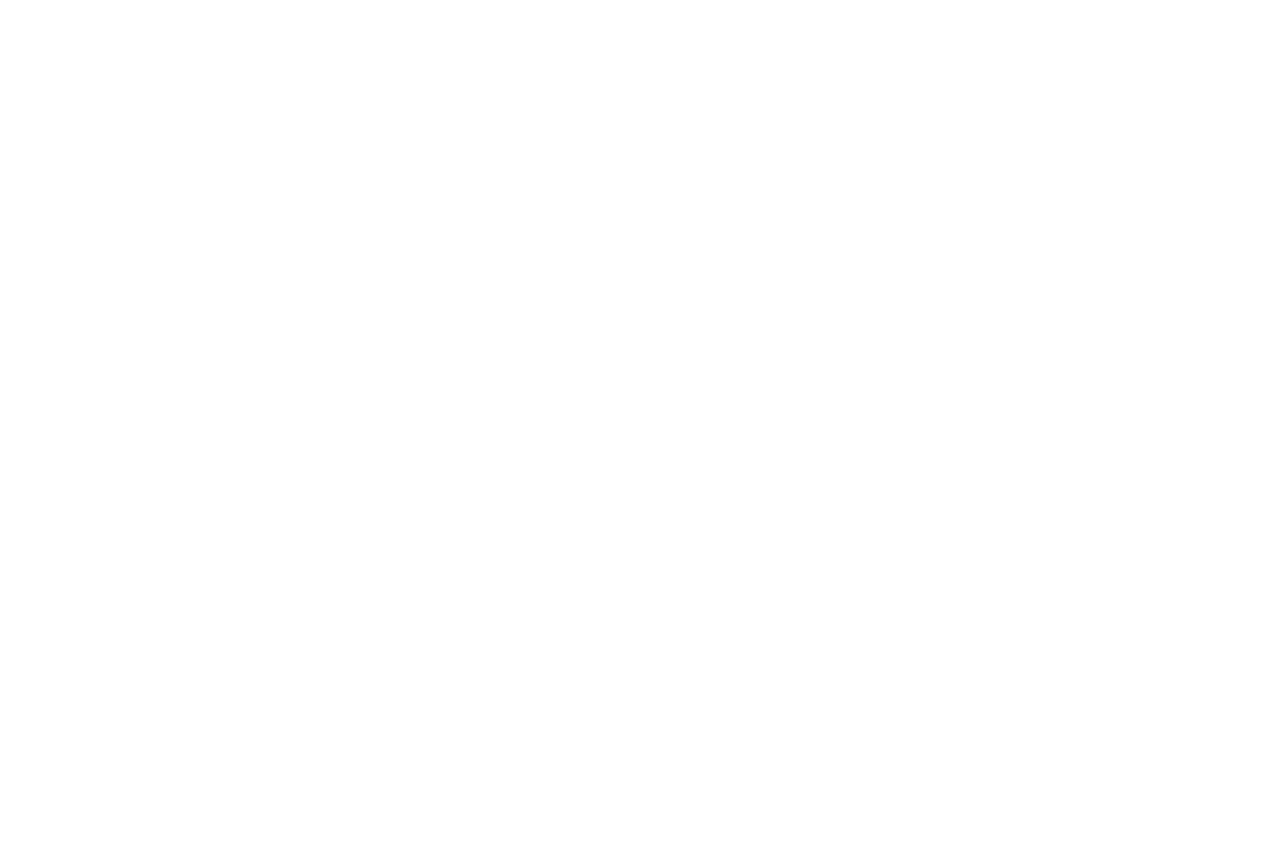
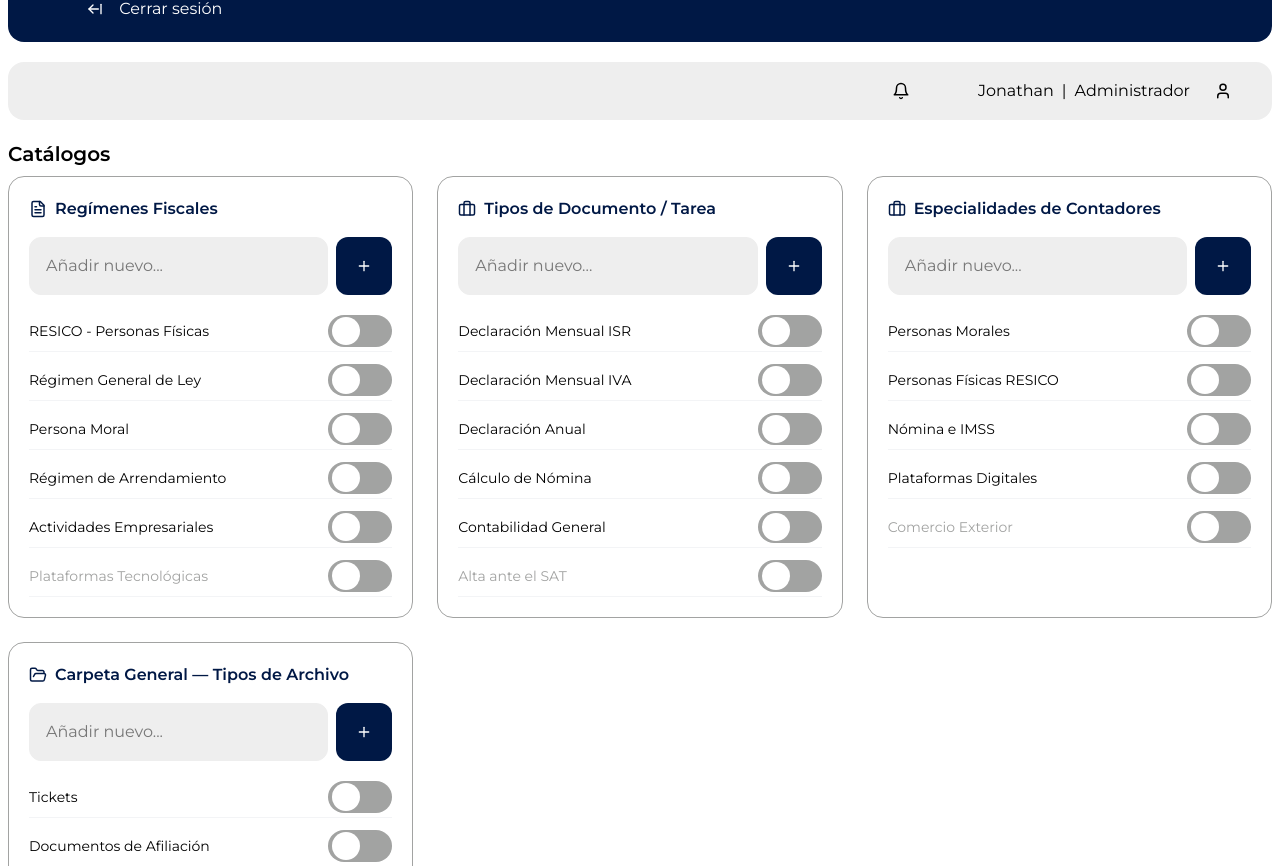
Before and after one commit to DespachoRC/despacho_rc, a Next.js app: page /dashboard/catalogs in a window 1280 px wide. Before the commit this address had no page. Shown: the part 434-1300 px from the top of the page. Before the commit the page ends 800 px from the top, so only its background shows below. Built offline with nearby package versions, Linux system fonts and the light colour scheme.

Commit message:
feat: implementar vista de catálogos

```diff
--- /dev/null
+++ b/app/dashboard/catalogs/page.tsx
@@ -0,0 +1,98 @@
+import { LuPlus, LuFileText, LuBriefcase, LuFolderOpen } from "react-icons/lu";
+import { Input } from "@/app/components/ui/Input";
+import { Button } from "@/app/components/ui/Button";
+
+export default function Catalogs() {
+
+    const catalogosData = [
+        {
+            titulo: "Regímenes Fiscales",
+            icon: <LuFileText />,
+            items: [
+            { id: "1", nombre: "RESICO - Personas Físicas", activo: true },
+            { id: "2", nombre: "Régimen General de Ley", activo: true },
+            { id: "3", nombre: "Persona Moral", activo: true },
+            { id: "4", nombre: "Régimen de Arrendamiento", activo: true },
+            { id: "5", nombre: "Actividades Empresariales", activo: true },
+            { id: "6", nombre: "Plataformas Tecnológicas", activo: false },
+            ]
+        },
+        {
+            titulo: "Tipos de Documento / Tarea",
+            icon: <LuBriefcase />,
+            items: [
+            { id: "1", nombre: "Declaración Mensual ISR", activo: true },
+            { id: "2", nombre: "Declaración Mensual IVA", activo: true },
+            { id: "3", nombre: "Declaración Anual", activo: true },
+            { id: "4", nombre: "Cálculo de Nómina", activo: true },
+            { id: "5", nombre: "Contabilidad General", activo: true },
+            { id: "6", nombre: "Alta ante el SAT", activo: false },
+            ]
+        },
+        {
+            titulo: "Especialidades de Contadores",
+            icon: <LuBriefcase />,
+            items: [
+            { id: "1", nombre: "Personas Morales", activo: true },
+            { id: "2", nombre: "Personas Físicas RESICO", activo: true },
+            { id: "3", nombre: "Nómina e IMSS", activo: true },
+            { id: "4", nombre: "Plataformas Digitales", activo: true },
+            { id: "5", nombre: "Comercio Exterior", activo: false },
+            ]
+        },
+        {
+            titulo: "Carpeta General — Tipos de Archivo",
+            icon: <LuFolderOpen />,
+            items: [
+            { id: "1", nombre: "Tickets", activo: true },
+            { id: "2", nombre: "Documentos de Afiliación", activo: true },
+            { id: "3", nombre: "Facturas", activo: true },
+            ]
+        }
+    ];
+
+    return(
+        <div className="w-full h-full grid gap-2 grid-cols-1 grid-rows-[60_1fr]">
+            <div className="flex items-center">
+                <h1 className="xl:text-xl font-semibold">Catálogos</h1>
+            </div>
+            <div className="grid grid-cols-3 gap-6">
+                {catalogosData.map((catalogo, index) => (
+                    <div key={index} className="flex flex-col gap-4 bg-white border border-dark-gray rounded-2xl p-5">
+                        <div className="flex items-center gap-2 text-primary">
+                            <span className="text-lg">{catalogo.icon}</span>
+                            <h2 className="font-semibold">{catalogo.titulo}</h2>
+                        </div>
+                        <form action="" method="post" className="flex gap-2">
+                            <Input
+                                isLabelNeed={false}
+                                type="text"
+                                name="add_new_regime"
+                                placeHolder="Añadir nuevo..."
+                            />
+                            <Button
+                                icon={<LuPlus />}
+                                className="px-5"
+                            />
+                        </form>
+                        <ul className="flex flex-col gap-2">
+                            {catalogo.items.map((item) => (
+                            <li key={item.id} className="flex justify-between items-center py-1 text-sm border-b border-gray-100">
+                                <span className={item.activo ? "" : "text-dark-gray"}>
+                                {item.nombre}
+                                </span>
+                                <label htmlFor="" className="cursor-pointer">
+                                    <input type="checkbox" name="" id="" className="sr-only peer"/>
+                                    <div className="w-16 h-8 flex items-center bg-dark-gray p-1 rounded-full peer-focus:outline-none peer peer-checked:bg-primary transition-colors duration-300">
+                                        <div className="w-7 h-7 bg-white rounded-full transition-transform duration-300 transform peer-checked:translate-x-5"></div>
+                                    </div>
+                                </label>
+                            </li>
+                            ))}
+                        </ul>
+                    </div>
+                ))}
+            </div>
+        </div>
+    );
+}
```
